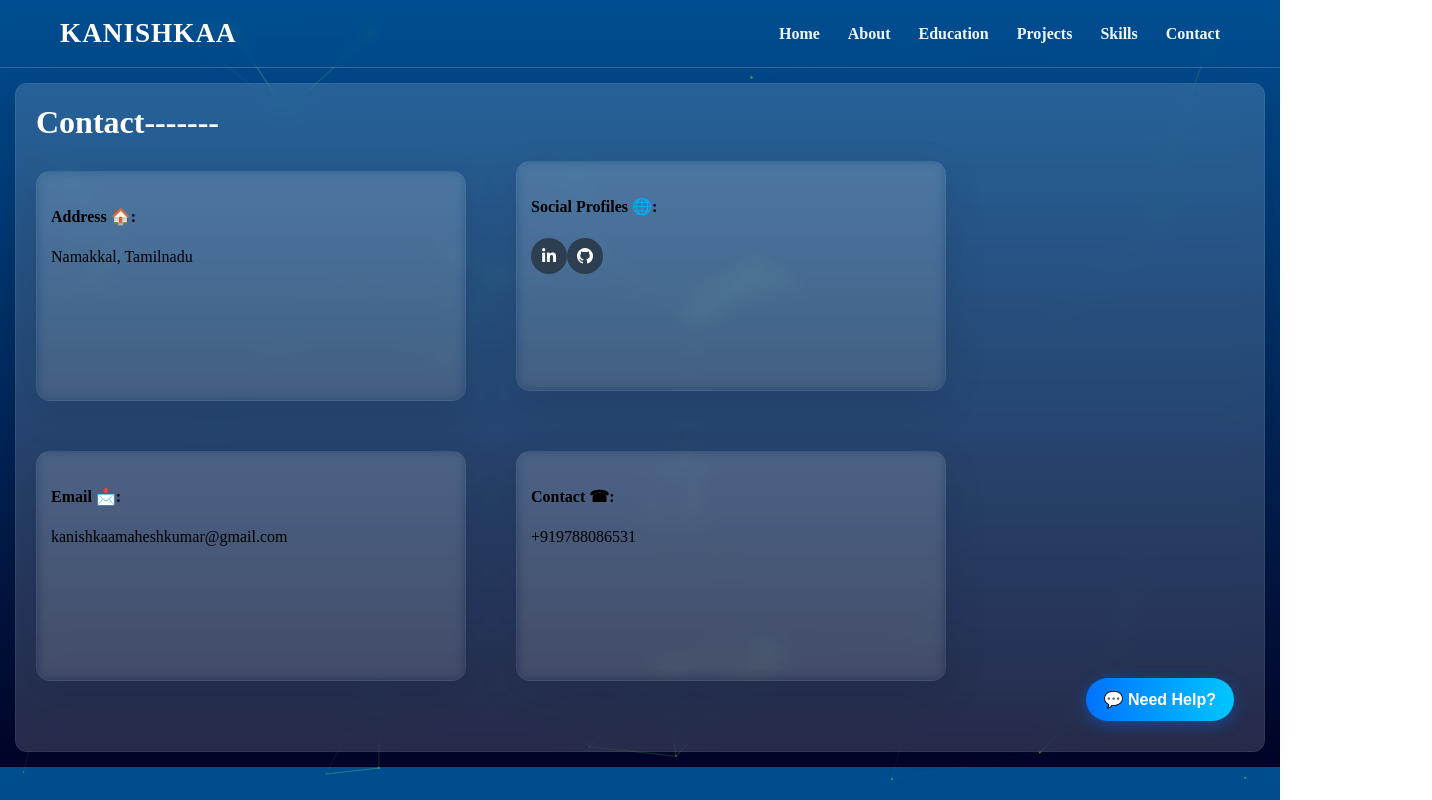
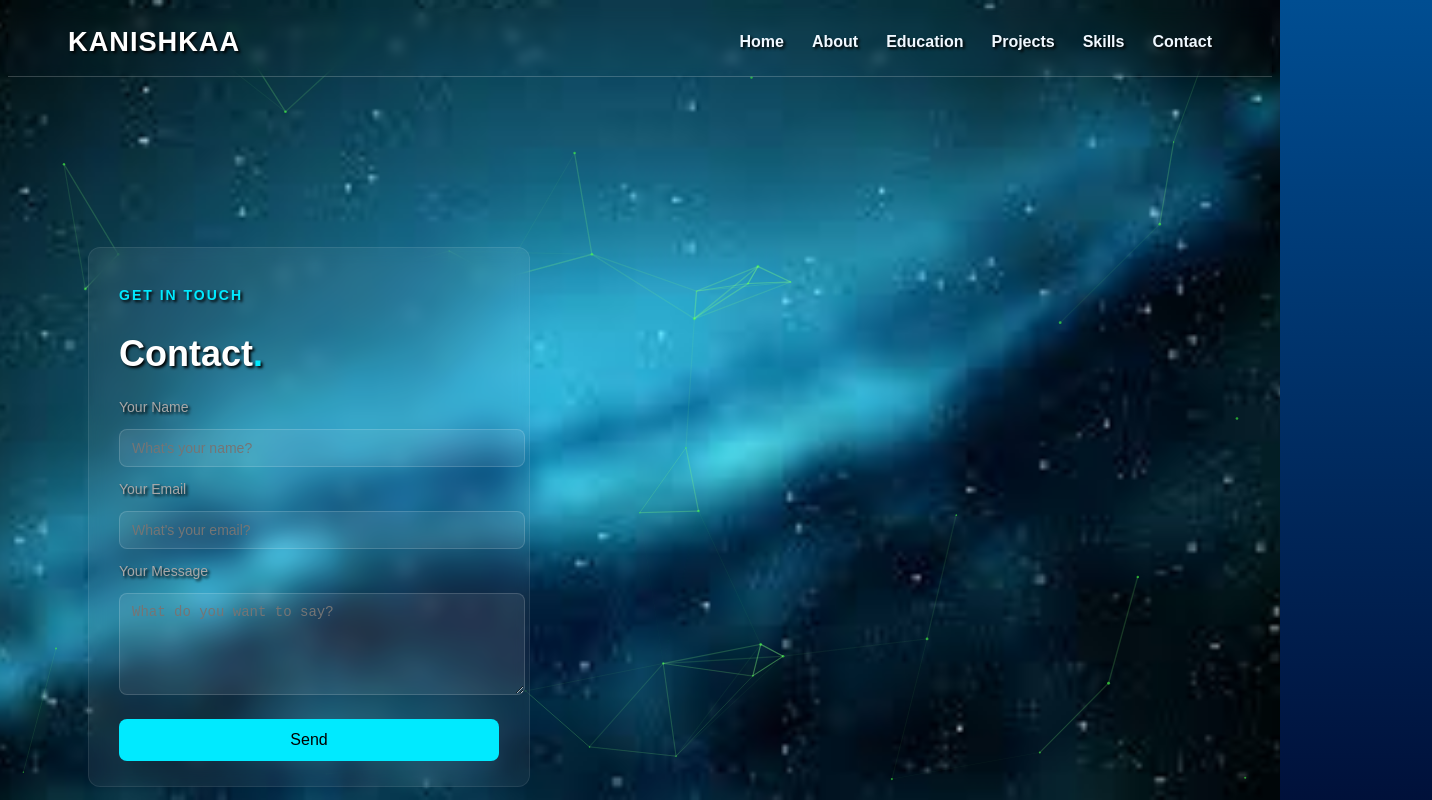
Before and after one commit to Kanishkaa-M/Portfolio, a React (Vite) app in the folder react-app/: page /contacts in a window 1280 px wide. Shown: the top 800 px of the page, 1432 px wide, since content can reach past the window. Built offline with nearby package versions, Linux system fonts and the light colour scheme; a web font is replaced by a local one.

Commit message:
Added some background image and updated the background component to use it.

```diff
--- a/react-app/package.json
+++ b/react-app/package.json
@@ -10,7 +10,9 @@
     "preview": "vite preview"
   },
   "dependencies": {
+    "@emailjs/browser": "^4.4.1",
     "@fortawesome/fontawesome-free": "^7.1.0",
+    "emailjs-com": "^3.2.0",
     "framer-motion": "^12.23.24",
     "react": "^19.2.0",
     "react-dom": "^19.2.0",
--- a/react-app/src/components/Background.css
+++ b/react-app/src/components/Background.css
@@ -1,17 +1,9 @@
 body {
-    color: #fcfcfc;
-    text-shadow: 2px 2px 3px #000;
-    font-family: sans-serif;
-    font-size: 0.6rem;
-    background: rgba(23, 66, 232, 1.0);
-    background: fixed linear-gradient(to bottom right, #125e71, #0a4a1f);
+  color: #fcfcfc;
+  text-shadow: 2px 2px 3px #000;
+  font-family: sans-serif;
+  font-size: 0.6rem;
+  /* Replace gradient with image */
+  background: url('/background.jpeg') no-repeat center center fixed;
+  background-size: cover;
 }
-.network-background-canvas {
-    background: rgba(0,0,0,0.25);
-    position: fixed;
-    top: 0;
-    left: 0;
-    width: 100%;
-    height: 100%;
-    z-index: -1000;
-}
--- a/react-app/src/components/Background.jsx
+++ b/react-app/src/components/Background.jsx
@@ -1,10 +1,11 @@
 import React, { useEffect, useRef } from "react";
-
+import "./Background.css"; // ← Make sure this line exists
 export default function NetworkBackground() {
   const canvasRef = useRef(null);
 
   useEffect(() => {
     const c = canvasRef.current;
+    if (!c) return;
     const ctx = c.getContext("2d");
 
     const options = {
@@ -138,16 +139,33 @@ export default function NetworkBackground() {
   }, []);
 
   return (
+    <>
+      <div
+        style={{
+          position: "fixed",
+          top: 0,
+          left: 0,
+          width: "100vw",
+          height: "100vh",
+          backgroundImage: "url('/background.jpeg')",
+          backgroundSize: "cover",
+          backgroundPosition: "center",
+          backgroundAttachment: "fixed",
+          zIndex: -1,
+        }}
+      />
       <canvas
         ref={canvasRef}
         style={{
           position: "fixed",
           top: 0,
           left: 0,
-        width: "100vw",
-        height: "100vh",
-        zIndex: -1,
+          width: "100%",
+          height: "100%",
+          display: "block",
+          zIndex: 0,
         }}
       />
+    </>
   );
 }
--- a/react-app/src/main.jsx
+++ b/react-app/src/main.jsx
@@ -2,7 +2,6 @@ import React, { useState, useEffect } from 'react'
 import { createRoot } from 'react-dom/client'
 import { BrowserRouter } from 'react-router-dom'
 import App from './App'
-import './pages/global.css'
 import './components/nav.css'
 import './pages/home.css'
 import './pages/about.css'
@@ -10,6 +9,7 @@ import './pages/education.css'
 import './pages/projects.css'
 import './pages/skills.css'
 import './pages/contacts.css'
+import './components/Background.css'
 
 
 // After (fixed)
--- a/react-app/src/pages/Contacts.jsx
+++ b/react-app/src/pages/Contacts.jsx
@@ -1,54 +1,81 @@
-import React, { useEffect } from 'react'
+import React, { useState } from "react";
+import emailjs from "@emailjs/browser";
+import "./contacts.css";
 
-export default function Contacts(){
-  useEffect(()=>{
-    const helpButton = document.getElementById('helpButton')
-    const helpPanel = document.getElementById('helpPanel')
-    if(!helpButton || !helpPanel) return
-    function onClick(){
-      helpPanel.style.display = helpPanel.style.display === 'flex' ? 'none' : 'flex'
-    }
-    helpButton.addEventListener('click', onClick)
-    function onWindowClick(e){
-      if(!helpPanel.contains(e.target) && e.target !== helpButton) helpPanel.style.display = 'none'
-    }
-    window.addEventListener('click', onWindowClick)
-    return ()=>{
-      helpButton.removeEventListener('click', onClick)
-      window.removeEventListener('click', onWindowClick)
-    }
-  },[])
+export default function Contacts() {
+  const [formData, setFormData] = useState({
+    name: "",
+    email: "",
+    message: "",
+  });
+
+  const handleChange = (e) => {
+    setFormData({ ...formData, [e.target.name]: e.target.value });
+  };
+
+  const sendEmail = (e) => {
+    e.preventDefault();
+
+    emailjs
+      .send(
+        "service_0o97inc",   // your service ID
+        "template_0teto63",  // your template ID
+        formData,
+        "NVXakgmVWsEgiJ4dy"  // your public key
+      )
+      .then(
+        () => {
+          alert("Message Sent Successfully!");
+          setFormData({ name: "", email: "", message: "" });
+        },
+        () => {
+          alert("Failed to send message. Try again.");
+        }
+      );
+  };
 
   return (
-    <div className="contacts">
-      <h2>Contact-------</h2>
-      <div className="cbox">
-        <h4>Address 🏠:</h4>
-        <p>Namakkal, Tamilnadu</p>
+    <section className="contact-section">
+      <div className="contact-box">
+        <h3 className="contact-subtitle">GET IN TOUCH</h3>
+        <h1 className="contact-title">
+          Contact<span>.</span>
+        </h1>
+
+        <form className="contact-form" onSubmit={sendEmail}>
+          <label>Your Name</label>
+          <input
+            type="text"
+            name="name"
+            placeholder="What's your name?"
+            value={formData.name}
+            onChange={handleChange}
+            required
+          />
+
+          <label>Your Email</label>
+          <input
+            type="email"
+            name="email"
+            placeholder="What's your email?"
+            value={formData.email}
+            onChange={handleChange}
+            required
+          />
+
+          <label>Your Message</label>
+          <textarea
+            name="message"
+            rows="5"
+            placeholder="What do you want to say?"
+            value={formData.message}
+            onChange={handleChange}
+            required
+          ></textarea>
+
+          <button type="submit" className="send-btn">Send</button>
+        </form>
       </div>
-      <div className="cbox">
-        <h4>Social Profiles 🌐:</h4>
-        <a className="icons" href="https://www.linkedin.com/in/kanishkaa-maheshkumar-874927327"><i className="fab fa-linkedin-in"></i></a>
-        <a className="icons" href="https://github.com/Kanishkaa-M"><i className="fab fa-github"></i></a>
-      </div>
-      <div className="cbox">
-        <h4>Email 📩:</h4>
-        <p>kanishkaamaheshkumar@gmail.com</p>
-      </div>
-      <div className="cbox">
-        <h4>Contact ☎:</h4>
-        <p>+919788086531</p>
-      </div>
-
-      <div className="help-section">
-        <div className="help-button" id="helpButton">💬 Need Help?</div>
-        <div className="help-panel" id="helpPanel">
-          <h3>How can I help you?</h3>
-          <a href="mailto:kanishkaamaheshkumar@gmail.com" className="help-link">Email Me</a>
-          <a href="https://wa.me/919788086531?text=Hi%20Kanishkaa!%20I%20visited%20your%20portfolio%20and%20want%20to%20connect." target="_blank" rel="noreferrer" className="help-link">WhatsApp</a>
-          <a href="https://www.linkedin.com/in/kanishkaa-maheshkumar-874927327" target="_blank" rel="noreferrer" className="help-link">LinkedIn</a>
-        </div>
-      </div>
-    </div>
-  )
+    </section>
+  );
 }
--- a/react-app/src/pages/Global.css
+++ /dev/null
@@ -1,18 +0,0 @@
-/* Global Animated Background */
-body {
-  margin: 0;
-  padding: 0;
-  background: linear-gradient(45deg, #0f2027, #203a43, #2c5364);
-  background-size: 400% 400%;
-  animation: moveBackground 20s ease-in-out infinite;
-}
-
-/* Keyframes for background movement */
-@keyframes moveBackground {
-  0% {
-    background-position: 0% 0%;
-  }
-  100% {
-    background-position: 100% 100%;
-  }
-}
--- a/react-app/src/pages/contacts.css
+++ b/react-app/src/pages/contacts.css
@@ -1,121 +1,93 @@
-/* Contacts Page Styles */
-.contacts {
-  padding: 20px;
-  margin: 15px;
-  border-radius: 15px;
-  border: 1px solid rgba(255,255,255,0.06);
-  box-shadow: 0 10px 30px rgba(2,6,23,0.10);
-  background: rgba(255, 255, 255, 0.15);
-  backdrop-filter: blur(10px);
-  border-radius: 12px;
+.contact-section {
+  width: 100%;
+  min-height: 100vh;
+  display: flex;
+  align-items: center;
+  justify-content: flex-start; /* position content to the left */
+  padding: 40px 80px; /* left/right padding; left gives the box some breathing room */
+  background: transparent; /* keep page background visible; the box has its own background */
 }
 
-.cbox {
-  padding: 14px;
-  margin-bottom: 50px;
-  display: inline-block;
-  width: 400px;
-  height: 200px;
-  margin-right: 50px;
-  border-radius: 14px;
-  background: linear-gradient(180deg, rgba(255,255,255,0.03), rgba(0,0,0,0.04));
-  border: 1px solid rgba(255,255,255,0.05);
-  box-shadow: 0 14px 40px rgba(2,6,23,0.12);
-  backdrop-filter: blur(6px);
-  -webkit-backdrop-filter: blur(6px);
-  transition: transform 0.25s ease, box-shadow 0.25s ease;
+/* Responsive: on small screens keep the card centered and full-width */
+@media (max-width: 768px) {
+  .contact-section {
+    justify-content: center;
+    padding: 20px;
+  }
+  .contact-box {
+    width: 100%;
+    max-width: 420px;
+  }
 }
 
-/* Help Section Styles */
-.help-section {
-  position: fixed;
-  bottom: 30px;
-  right: 30px;
-  z-index: 1000;
-  font-family: "Poppins", sans-serif;
+.contact-box {
+  width: 380px;
+  padding: 25px 30px;
+  background: rgba(255, 255, 255, 0.06);
+  backdrop-filter: blur(8px);
+  border-radius: 12px;
+  border: 1px solid rgba(255, 255, 255, 0.08);
+  color: #fff;
+}
+
+.contact-subtitle {
+  font-size: 14px;
+  letter-spacing: 2px;
+  color: #00eaff;
+  margin-bottom: 4px;
+}
+
+.contact-title {
+  font-size: 36px;
+  margin-bottom: 24px;
+}
+
+.contact-title span {
+  color: #00eaff;
+}
+
+.contact-form {
   display: flex;
   flex-direction: column;
-  align-items: flex-end;
-  gap: 10px;
+  gap: 14px;
 }
 
-.help-button {
-  background: linear-gradient(90deg, #0072ff, #00c6ff);
-  color: white;
-  padding: 12px 18px;
-  border-radius: 50px;
-  cursor: pointer;
-  font-weight: 600;
-  box-shadow: 0 4px 15px rgba(0, 114, 255, 0.4);
-  transition: all 0.3s ease;
+.contact-form label {
+  font-size: 14px;
+  color: #a8a8a8;
 }
 
-.help-button:hover {
-  transform: scale(1.05);
-  box-shadow: 0 0 15px #00c6ff;
+.contact-form input,
+.contact-form textarea {
+  width: 100%;
+  padding: 10px 12px;
+  background: rgba(255, 255, 255, 0.08);
+  border: 1px solid rgba(255, 255, 255, 0.15);
+  border-radius: 8px;
+  font-size: 14px;
+  color: white;
+  outline: none;
+  transition: 0.2s;
 }
 
-.help-panel {
-  position: fixed;
-  bottom: 80px;
-  right: 30px;
-  background: rgba(255, 255, 255, 0.1);
-  backdrop-filter: blur(8px);
-  border: 2px solid #00bfff;
-  border-radius: 15px;
-  padding: 20px;
-  width: 260px;
-  display: none;
-  flex-direction: column;
-  gap: 10px;
-  box-shadow: 0 0 20px rgba(0, 191, 255, 0.4);
-  animation: slideUp 0.3s ease forwards;
+.contact-form input:focus,
+.contact-form textarea:focus {
+  border-color: #00eaff;
 }
 
-.help-panel h3 {
-  color: #00eaff;
-  text-align: center;
-  margin: 0 0 10px 0;
+.send-btn {
+  margin-top: 10px;
+  padding: 12px;
+  width: 100%;
+  border-radius: 8px;
+  border: none;
+  background: #00eaff;
+  color: #000;
+  font-size: 16px;
+  cursor: pointer;
+  transition: 0.2s ease-in-out;
 }
 
-.help-link {
-  display: block;
-  background: linear-gradient(90deg, #00bfff, #007bff);
-  color: white;
-  text-decoration: none;
-  padding: 10px;
-  border-radius: 10px;
-  text-align: center;
-  font-weight: 500;
-  transition: all 0.3s ease;
+.send-btn:hover {
+  background: #00bcd1;
 }
-
-.help-link:hover {
-  background: linear-gradient(90deg, #007bff, #00bfff);
-  box-shadow: 0 0 10px #00bfff;
-}
-
-/* Social Icons for Contacts */
-.icons {
-  display: inline-flex;
-  align-items: center;
-  margin-top: 0%;
-  justify-content: center;
-  width: 36px;
-  height: 36px;
-  background-color: #2c3e50;
-  border-radius: 50%;
-  color: #fff;
-  text-decoration: none;
-  transition: background-color 0.3s, color 0.3s;
-}
-
-.icons a {
-  margin-left: 50px;
-}
-
-/* Animation */
-@keyframes slideUp {
-  from { transform: translateY(20px); opacity: 0; }
-  to { transform: translateY(0); opacity: 1; }
-}
```
Also changed, not shown: react-app/public/background.jpeg (added), 1 other file (tests, documents, lock files or other folders). Lines whose indentation alone changed are shown as unchanged.
